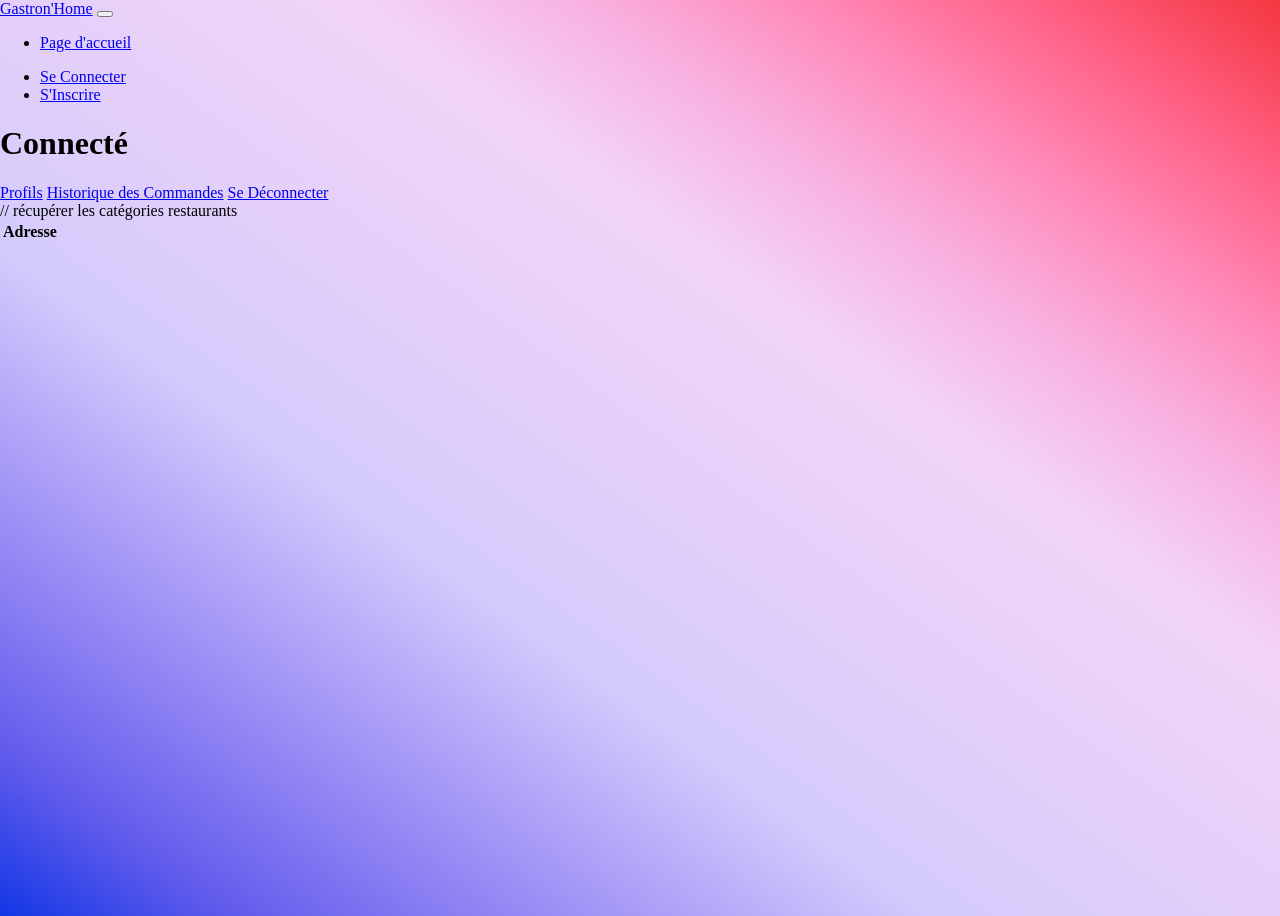
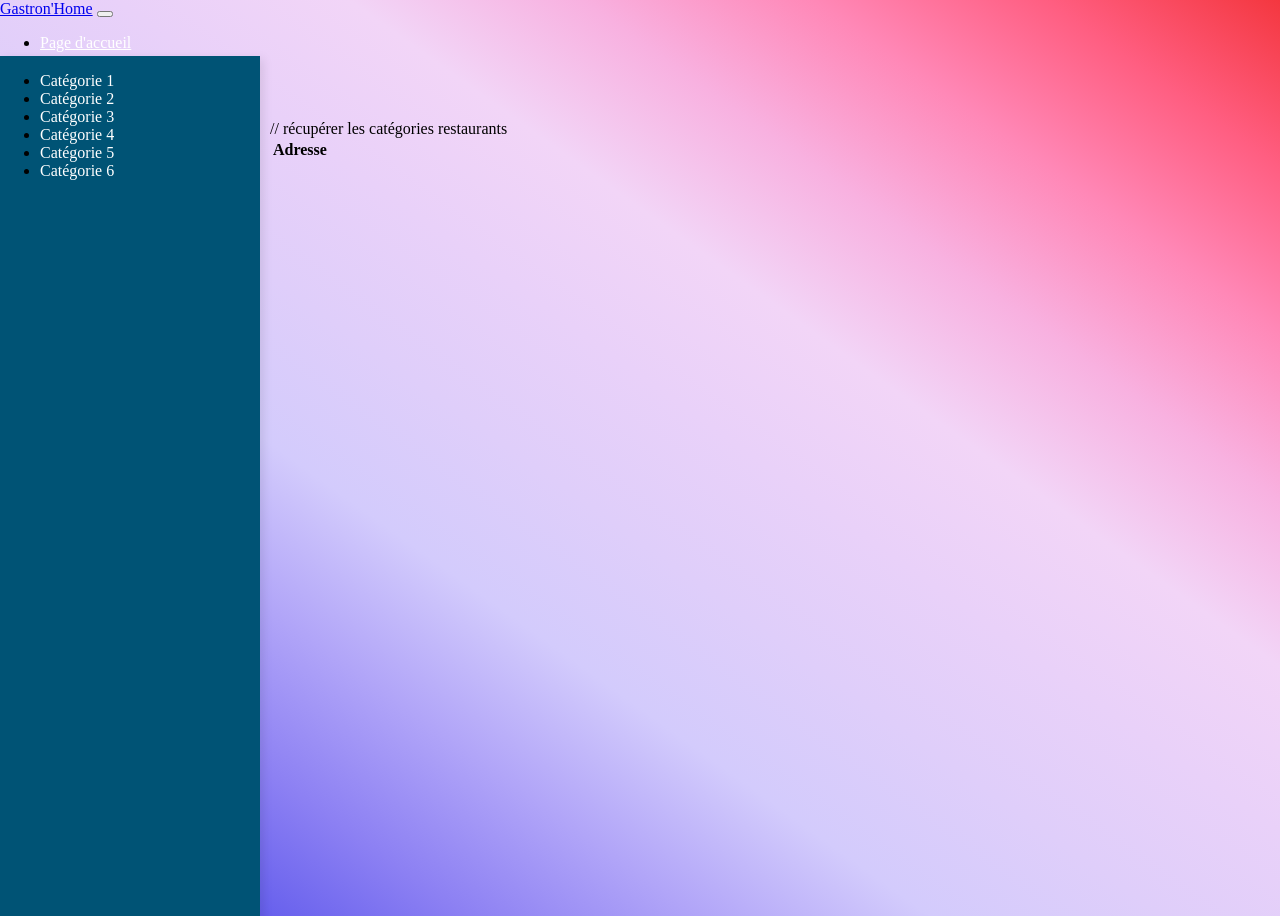
Before and after one commit to Ced59/gastron-home, a Symfony app: template templates/accueil_client/index.html.twig in a window 1280 px wide. Run offline with Twig, Linux system fonts and the light colour scheme; the template is opened without the code that fills it, so the values that code supplies are empty; style sheets or scripts are compiled from the project's sources; some libraries are stand-ins or nearby versions.

Commit message:
navbarLeft seting

```diff
--- /dev/null
+++ b/assets/styles/navbarLeft.css
@@ -0,0 +1,69 @@
+.vertical-nav {
+    min-width: 260px;
+    width: 260px;
+    height: 100vh;
+    position: fixed;
+    top: 56px;
+    left: 0;
+    box-shadow: 3px 3px 10px rgba(0, 0, 0, 0.1);
+    transition: all 0.4s;
+    background-color: #005375;
+}
+
+.nav-link {
+    color: white;
+}
+
+.nav-link.selected {
+    background-color: white;
+    color: black;
+}
+
+.nav-link:hover {
+    text-decoration: underline;
+    color: white;
+}
+
+.nav-link.selected:hover {
+    color: black;
+}
+
+#sidebar.active {
+    margin-left: -17rem;
+}
+
+#content.active {
+    width: 100%;
+    margin: 0;
+}
+
+@media (max-width: 768px) {
+    #sidebar {
+        margin-left: -17rem;
+    }
+    #sidebar.active {
+        margin-left: 0;
+    }
+    #content {
+        width: 100%;
+        margin: 0;
+    }
+    #content.active {
+        margin-left: 17rem;
+        width: calc(100% - 17rem);
+    }
+}
+
+.page-content {
+    width: calc(100% - 270px);
+    margin-left: 270px;
+    transition: all 0.4s;
+}
+
+@media (max-width: 768px) {
+
+    .page-content{
+        width: 100%;
+        margin-left: 0px;
+    }
+}
--- a/templates/accueil_client/index.html.twig
+++ b/templates/accueil_client/index.html.twig
@@ -2,18 +2,47 @@
 
 {% block title %}Hello AccueilClientController!{% endblock %}
 
+{% block stylesheets %}
+    {{ encore_entry_link_tags('navbarLeft') }}
+{% endblock %}
+
 {% block body %}
+    <div class="vertical-nav" id="sidebar">
+        <ul class="nav flex-column mb-0">
+            <li class="nav-item">
+                <a class="nav-link font-italic">
+                   Catégorie 1
+                </a>
+            </li>
+            <li class="nav-item">
+                <a class="nav-link font-italic">
+                    Catégorie 2
+                </a>
+            </li>
+            <li class="nav-item">
+                <a class="nav-link font-italic">
+                    Catégorie 3
+                </a>
+            </li>
+            <li class="nav-item">
+                <a class="nav-link font-italic">
+                    Catégorie 4
+                </a>
+            </li>
+            <li class="nav-item">
+                <a class="nav-link font-italic">
+                    Catégorie 5
+                </a>
+            </li>
+            <li class="nav-item">
+                <a class="nav-link font-italic">
+                    Catégorie 6
+                </a>
+            </li>
+        </ul>
+    </div>
 
-
-    <div>
-        <h1> Connecté </h1>
-
-        <a href="a_definir_le_chemin.html.twig">Profils</a>
-        <a href="a_definir_le_chemin.html.twig">Historique des Commandes</a>
-        <a href="a_definir_le_chemin.html.twig">Se Déconnecter</a>
-
-    </div>
-    <div>
+    <div class="page-content">
         <table>
             <thead>
             <tr>
@@ -26,7 +55,5 @@
             </thead>
 
         </table>
-
     </div>
-
 {% endblock %}
--- a/webpack.config.js
+++ b/webpack.config.js
@@ -22,6 +22,7 @@ Encore
      */
     .addEntry('app', './assets/app.js')
     .addEntry('accueil', './assets/styles/accueil.scss')
+    .addEntry('navbarLeft', './assets/styles/navbarLeft.css')
 
     // enables the Symfony UX Stimulus bridge (used in assets/bootstrap.js)
     .enableStimulusBridge('./assets/controllers.json')
```
Also changed, not shown: assets/styles/app.scss (line endings or trailing spaces).
